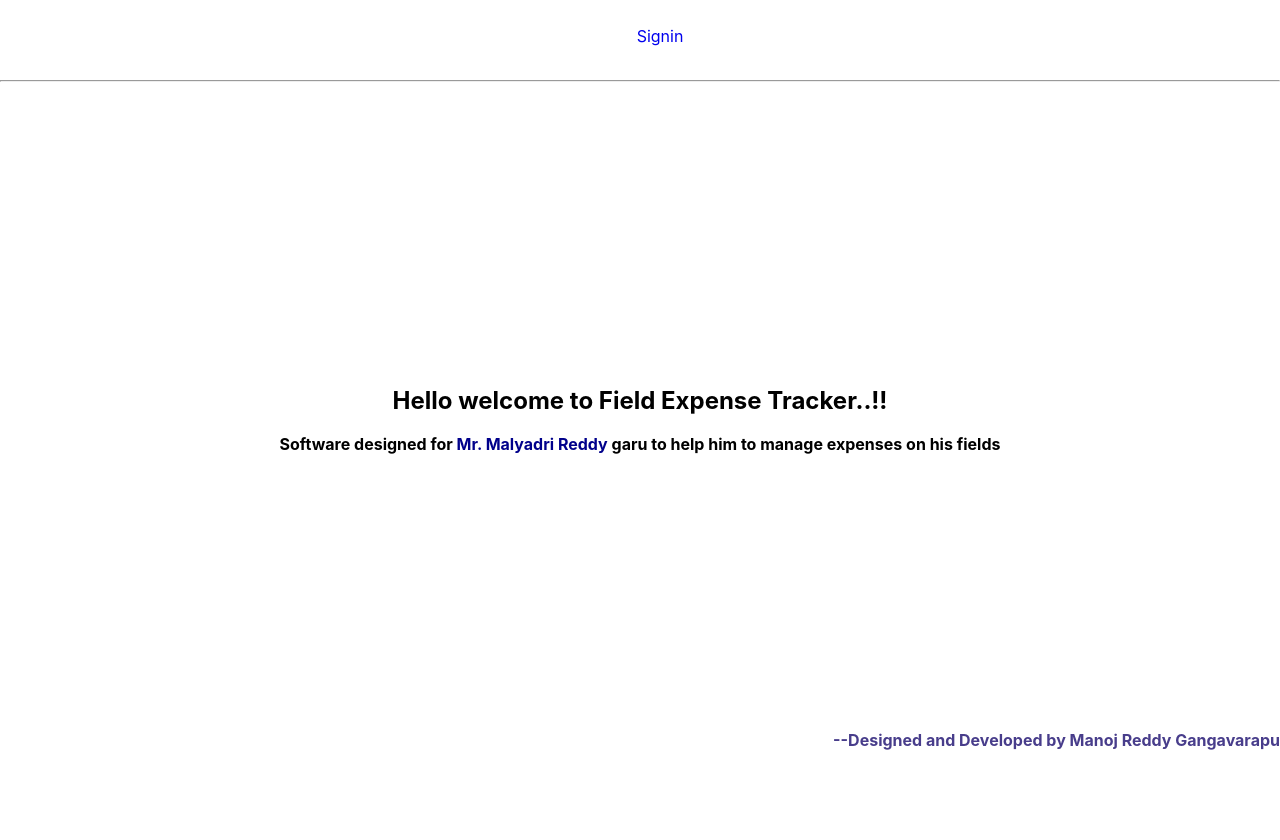
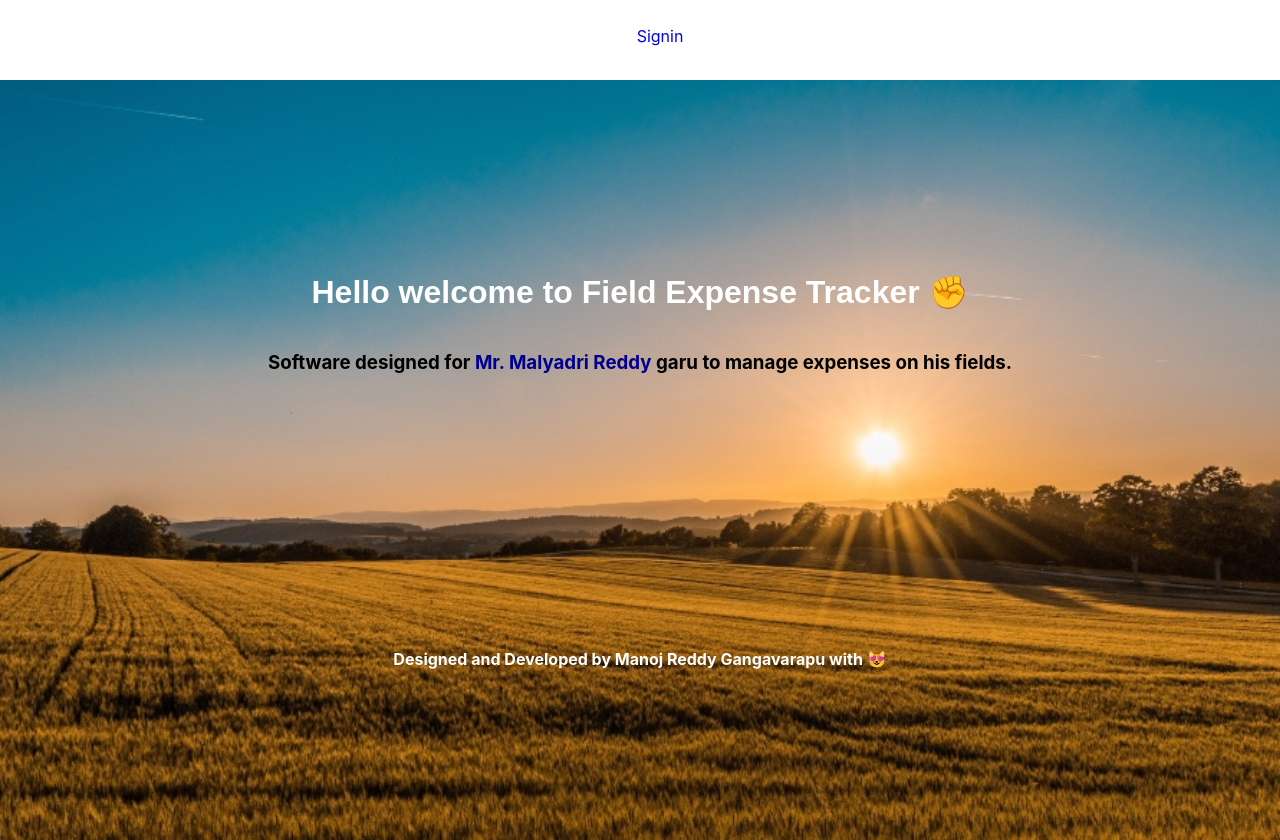
Before and after one commit to manjureddy7/Field-Expense-Tracker, a React (Create React App) app: page / in a window 1280 px wide. Before the commit the page ends 800 px from the top, so only its background shows below. Built offline with nearby package versions, Linux system fonts and the light colour scheme; no server answers.

Commit message:
adding cover image

```diff
--- a/src/App.css
+++ b/src/App.css
@@ -264,11 +264,14 @@
 
 .landing-header {
   text-align: center;
-  height: 80vh;
+  height: 95vh;
   display: flex;
   justify-content: center;
   align-items: center;
   flex-direction: column;
+  background-image: url(./images/sunset.jpg);
+  background-size: cover;
+  margin-top: -10px;
 }
 
 .landing-header strong span {
@@ -485,10 +488,6 @@
   text-align: center;
 }
 
-.cover-image {
-  background: url("%PUBLIC_URL%/public/images/green.jpg");
-}
-
 .reload-btn {
   background-color: red;
   border: none;
--- a/src/components/landing/index.jsx
+++ b/src/components/landing/index.jsx
@@ -4,17 +4,27 @@ const LandingPage = () => {
   return (
     <>
       <div className="landing-header">
-        <h2>Hello welcome to Field Expense Tracker..!!</h2>
-        {/* <div className="cover-image">
-          <img src="%PUBLIC_URL%/public/images/green.jpg" alt="cover-image" />
-        </div> */}
-        <strong>
-          Software designed for <span>Mr. Malyadri Reddy </span> garu to help
-          him to manage expenses on his fields
-        </strong>
-      </div>
-      <div style={{ textAlign: "end", color: "darkslateblue" }}>
-        <strong>--Designed and Developed by Manoj Reddy Gangavarapu</strong>
+        <h1 style={{ color: "white", fontFamily: "fantasy" }}>
+          Hello welcome to Field Expense Tracker{" "}
+          <span role="img" aria-labelledby="cat">
+            ✊
+          </span>
+        </h1>
+        <h3>
+          <strong>
+            Software designed for <span>Mr. Malyadri Reddy </span> garu to
+            manage expenses on his fields.
+          </strong>
+        </h3>
+
+        <div style={{ marginTop: "20%", color: "white" }}>
+          <strong>
+            Designed and Developed by Manoj Reddy Gangavarapu with{" "}
+            <span role="img" aria-labelledby="cat">
+              😻
+            </span>
+          </strong>
+        </div>
       </div>
     </>
   );
```
Also changed, not shown: src/images/green.jpg (renamed from public/images/green.jpg), src/images/sunset.jpg (renamed from public/images/sunset.jpg).
